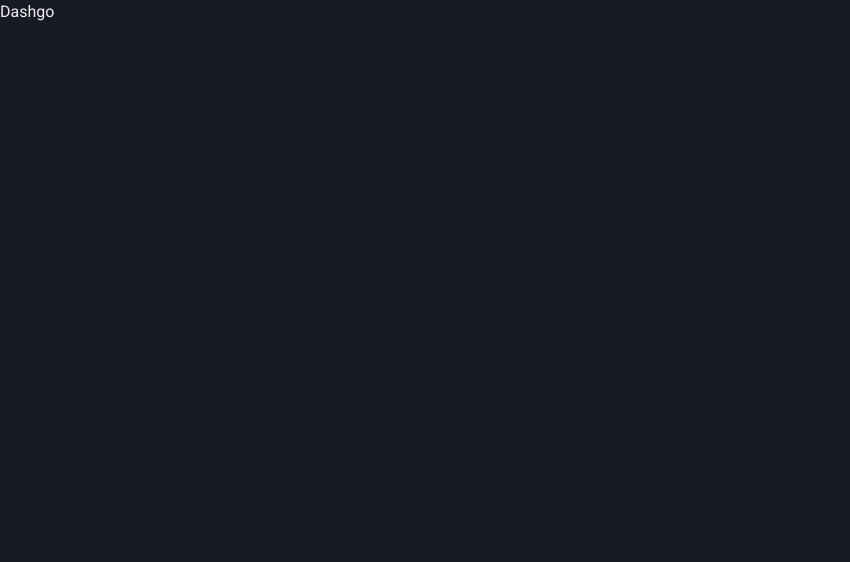
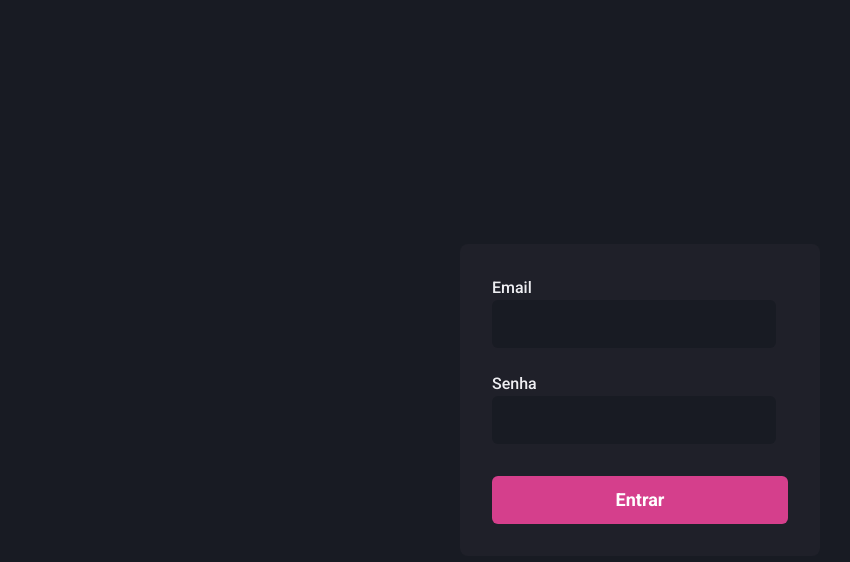
Before and after one commit to lucasmfg7/dashgo, a Next.js app: page / in a window 1280 px wide. Shown: the top 562 px of the page, without its empty margins (0-850 px from the left). Built offline with nearby package versions, Linux system fonts and the light colour scheme.

Commit message:
Página: Sign in

```diff
--- a/src/pages/index.tsx
+++ b/src/pages/index.tsx
@@ -1,3 +1,64 @@
+import {
+  Button,
+  Flex,
+  FormControl,
+  FormLabel,
+  Input,
+  Stack,
+} from "@chakra-ui/react";
+
 export default function Home() {
-  return <h1>Dashgo</h1>;
+  return (
+    <Flex w="100vw" h="100vh" align="center" justify="center">
+      <Flex
+        as="form"
+        w="100%"
+        maxW={360}
+        bg="gray.800"
+        p="8"
+        borderRadius={8}
+        flexDir="column"
+      >
+        <Stack spacing="4">
+          <FormControl>
+            <FormLabel htmlFor="email">
+              Email
+              <Input
+                id="email"
+                type="email"
+                name="email"
+                focusBorderColor="pink.500"
+                bgColor="gray.900"
+                variant="filled"
+                size="lg"
+                _hover={{
+                  bgColor: "gray.900",
+                }}
+              />
+            </FormLabel>
+          </FormControl>
+
+          <FormControl>
+            <FormLabel>
+              Senha
+              <Input
+                type="password"
+                name="password"
+                focusBorderColor="pink.500"
+                bgColor="gray.900"
+                variant="filled"
+                size="lg"
+                _hover={{
+                  bgColor: "gray.900",
+                }}
+              />
+            </FormLabel>
+          </FormControl>
+        </Stack>
+        <Button type="submit" mt="6" colorScheme="pink" size="lg">
+          Entrar
+        </Button>
+      </Flex>
+    </Flex>
+  );
 }
```
